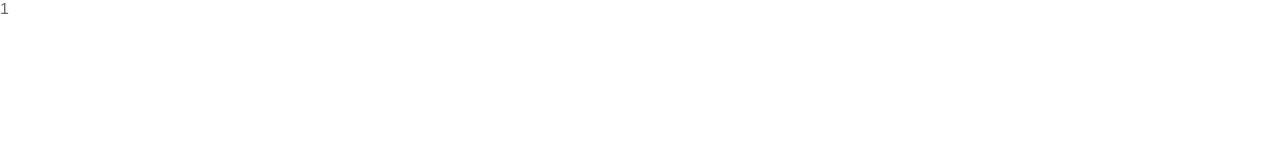
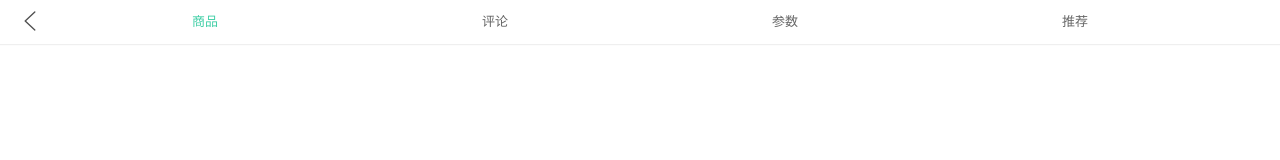
Before and after one commit to 18392331056/supermall, a Vue app: page /details/1 in a window 1280 px wide. Shown: the top 160 px of the page. Built offline with nearby package versions, Linux system fonts and the light colour scheme.

Commit message:
详情页title

```diff
--- a/src/App.vue
+++ b/src/App.vue
@@ -1,6 +1,6 @@
 <template>
   <div id="app">
-    <keep-alive>
+    <keep-alive exclude="Details">
       <router-view></router-view>
     </keep-alive>
     <Main-Tabbar/>
--- a/src/views/details/Details.vue
+++ b/src/views/details/Details.vue
@@ -1,13 +1,14 @@
 <template>
-  <div>
-    {{id}}
+  <div id='details'>
+    <details-nav></details-nav>
   </div>
 </template>
 
 <script>
+import DetailsNav from './detailCpnt/DetailsNav'
 export default {
   components: {
-
+    DetailsNav
   },
   data(){
     return {
@@ -27,5 +28,9 @@ export default {
 </script>
 
 <style  scoped>
-
+  #details{
+    position: relative;
+    z-index: 9;
+    background-color: white;
+  }
 </style>
--- /dev/null
+++ b/src/views/details/detailCpnt/DetailsNav.vue
@@ -0,0 +1,57 @@
+<template>
+  <div>
+    <Nav-Bar class="details-top">
+      <div slot="left" class="back" @click="backLast">
+        <img src="~assets/img/common/back.svg" alt="">
+      </div>
+      <div class="details-title" slot="center">
+        <div class="title-item"
+             v-for="(item,index) in title"
+             :class="{active:index === currentIndex}"
+             @click="itemClick(index)">{{item}}</div>
+      </div>
+    </Nav-Bar>
+  </div>
+</template>
+
+<script>
+import NavBar from 'components/common/navbar/NavBar';
+export default {
+  components: {
+    NavBar,
+  },
+  data(){
+    return {
+      title:['商品','评论','参数','推荐'],
+      currentIndex:0
+    };
+  },
+  methods: {
+    itemClick(index){
+      this.currentIndex = index
+    },
+    backLast(){
+      this.$router.back()
+    }
+  },
+  computed: {
+
+  },
+};
+</script>
+
+<style  scoped>
+  .details-title{
+    display: flex;
+  }
+  .title-item{
+    flex: 1;
+    font-size: 13px;
+  }
+  .active{
+    color: var(--color-criag);
+  }
+  .back img{
+    margin-top: 10px;
+  }
+</style>
```
